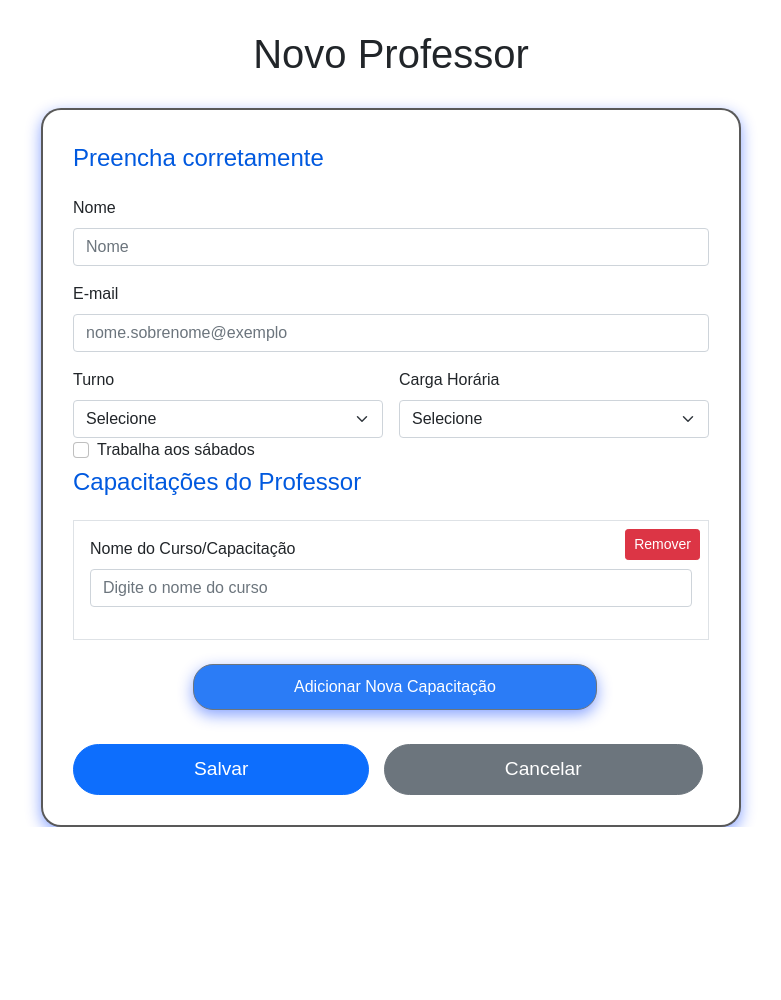
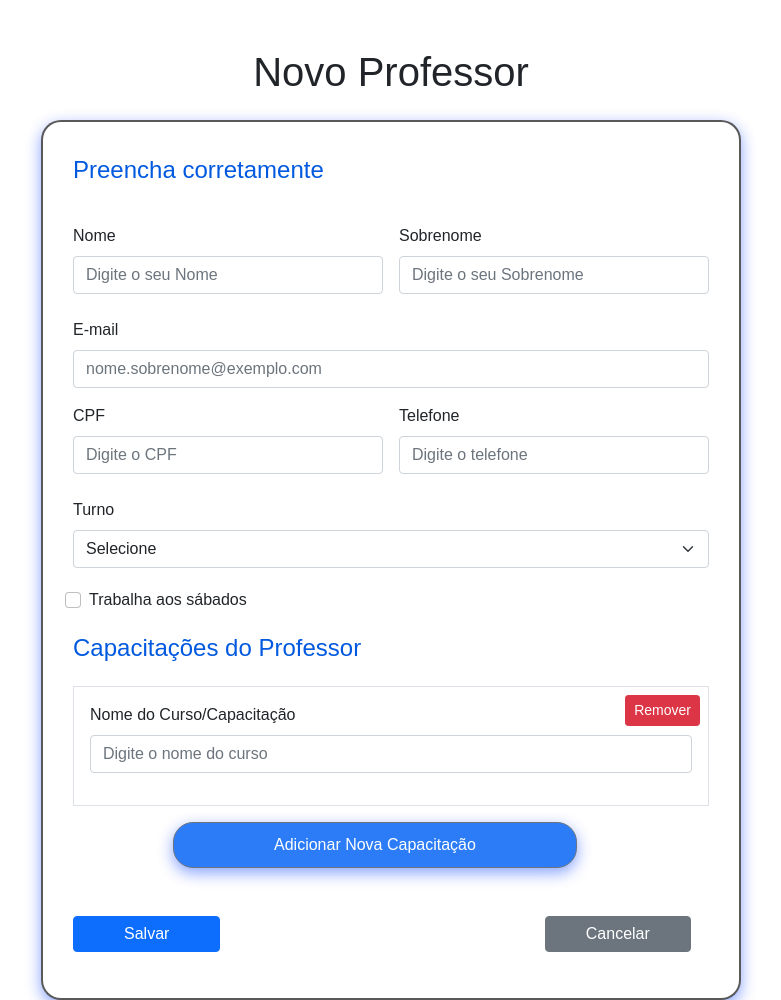
Before and after one commit to FreiCaneco/tcc-senai-mmm, a PHP site: page /criar_professor.php in a window 1280 px wide. Shown: the part 56-1056 px from the top of the page, without its empty margins (249-1030 px from the left). Before the commit the page ends 883 px from the top, so only its background shows below. Run offline with PHP 8.4, Linux system fonts and the light colour scheme.

Commit message:
Update criar_professor.php

```diff
--- a/criar_professor.php
+++ b/criar_professor.php
@@ -12,32 +12,50 @@
   </head>
   <body>
     <?php include "navbar.php" ?>
-    <h1>Novo Professor</h1>
+
+  <div class="container mt-5">
+    <h1 class="mb-4">Novo Professor</h1>
 
     <form>
       <fieldset>
         <legend>Preencha corretamente</legend>
 
-        <!--Nome e Sobrenome -->
-        <div class="g-3 mb-3">
+        <!-- Nome e Sobrenome -->
+        <div class="row g-3 mb-4">
+          <div class="col">
              <label for="nome" class="form-label">Nome</label>
+            <input type="text" class="form-control" placeholder="Digite o seu Nome" name="nome" required>
+          </div>
           <div class="col">
-            <input type="text" class="form-control" placeholder="Nome" aria-label="Nome">
+             <label for="sobrenome" class="form-label">Sobrenome</label>
+            <input type="text" class="form-control" placeholder="Digite o seu Sobrenome" name="sobrenome" required>
           </div>
         </div>
 
-        <!--Email -->
+        <!-- E-mail -->
         <div class="mb-3">
           <label for="email" class="form-label">E-mail</label>
-          <input type="email" id="email" class="form-control" placeholder="nome.sobrenome@exemplo">
+          <input type="email" id="email" name="email" class="form-control" placeholder="nome.sobrenome@exemplo.com" required>
+        </div>
+
+        <!-- CPF e Telefone -->
+        <div class="row g-3 mb-4">
+          <div class="col">
+            <label for="cpf" class="form-label">CPF</label>
+            <input type="text" id="cpf" name="CPF" class="form-control" placeholder="Digite o CPF" required>
+          </div>
+          <div class="col">
+            <label for="telefone" class="form-label">Telefone</label>
+            <input type="text" id="telefone" name="telefone" class="form-control" placeholder="Digite o telefone" required>
+          </div>
         </div>
 
         <!-- Turno e Carga Horária -->
-        <div class="row g-3">
+        <div class="row g-3 mb-3">
           <div class="col">
             <label for="turno" class="form-label">Turno</label>
-            <select id="turno" class="form-select">
-              <option selected>Selecione</option>
+            <select id="turno" name="turno" class="form-select" required>
+              <option selected disabled>Selecione</option>
               <option>Manhã</option>
               <option>Tarde</option>
               <option>Noite</option>
@@ -47,67 +65,55 @@
             </select>
           </div>
 
-          <div class="col">
-            <label for="cargaHoraria" class="form-label">Carga Horária</label>
-            <select id="cargaHoraria" class="form-select">
-              <option selected>Selecione</option>
-              <option>20 Horas</option>
-              <option>40 Horas</option>
-            </select>
-          </div>
-        </div>
-
         <!-- Trabalha aos sábados -->
-        <div class="form-check">
+       <div style="margin-top: 20px;" class="form-check">
           <input class="form-check-input" type="checkbox" value="trabalha" id="trabalha">
           <label class="form-check-label" for="trabalha">Trabalha aos sábados</label>
         </div>
 
-        <!-- Campo dinâmico para adicionar múltiplas capacitações -->
-        <fieldset>
+        <!-- Capacitações Dinâmicas -->
+        <fieldset class="mb-4">
           <legend>Capacitações do Professor</legend>
           <div id="capacitacoes-container">
-            <div class="capacitation-group mb-4 border p-3 position-relative">
+            <div class="capacitation-group mb-3 border p-3 position-relative">
               <div class="mb-3">
-                <label for="cursoNome" class="form-label">Nome do Curso/Capacitação</label>
-                <input type="text" class="form-control" placeholder="Digite o nome do curso">
+                <label class="form-label">Nome do Curso/Capacitação</label>
+                <input type="text" class="form-control" name="capacitações[]" placeholder="Digite o nome do curso" required>
               </div>
               <button type="button" class="btn btn-danger btn-sm position-absolute top-0 end-0 me-2 mt-2 btn-remover">Remover</button>
             </div>
           </div>
-          <button type="button" class="btn btn-secondary" id="adicionarCapacitacao">Adicionar Nova Capacitação</button>
+
+          <button style="margin-left: 100px;" type="button" class="btn btn-secondary" id="adicionarCapacitacao">Adicionar Nova Capacitação</button>
         </fieldset>
 
-        <!-- Botões de Ação -->
+        <!-- Botões de ação -->
         <div class="mt-4">
-          <button id="bt-primary" type="submit" class="btn btn-primary">Salvar</button>
-          <button id="bt-secondary" type="reset" class="btn btn-secondary">Cancelar</button>
+          <button  style="margin-right:320px; Padding: 5px 50px;" type="submit" class="btn btn-primary">Salvar</button>
+          <button style=" Padding: 5px 40px;" type="reset" class="btn btn-secondary">Cancelar</button>
         </div>
       </fieldset>
     </form>
+  </div>
 
-    <!-- Script para adicionar novos campos de capacitação -->
+  <!-- Script para adicionar/remover campos de capacitação -->
   <script>
     document.getElementById('adicionarCapacitacao').addEventListener('click', function () {
       const newGroup = document.createElement('div');
-        newGroup.classList.add('capacitation-group', 'mb-4', 'border', 'p-3', 'position-relative');
+      newGroup.classList.add('capacitation-group', 'mb-3', 'border', 'p-3', 'position-relative');
       newGroup.innerHTML = `
         <div class="mb-3">
-            <label for="cursoNome" class="form-label">Nome do Curso/Capacitação</label>
-            <input type="text" class="form-control" placeholder="Digite o nome do curso">
+          <label class="form-label">Nome do Curso/Capacitação</label>
+          <input type="text" class="form-control" name="capacitações[]" placeholder="Digite o nome do curso" required>
         </div>
         <button type="button" class="btn btn-danger btn-sm position-absolute top-0 end-0 me-2 mt-2 btn-remover">Remover</button>
       `;
       document.getElementById('capacitacoes-container').appendChild(newGroup);
     });
 
-      // Delegação de evento para o botão remover (funciona para todos os botões, inclusive os adicionados dinamicamente)
     document.getElementById('capacitacoes-container').addEventListener('click', function (event) {
       if (event.target && event.target.classList.contains('btn-remover')) {
-          const group = event.target.closest('.capacitation-group');
-          if (group) {
-            group.remove();
-          }
+        event.target.closest('.capacitation-group').remove();
       }
     });
   </script>
```
Lines whose indentation alone changed are shown as unchanged.
